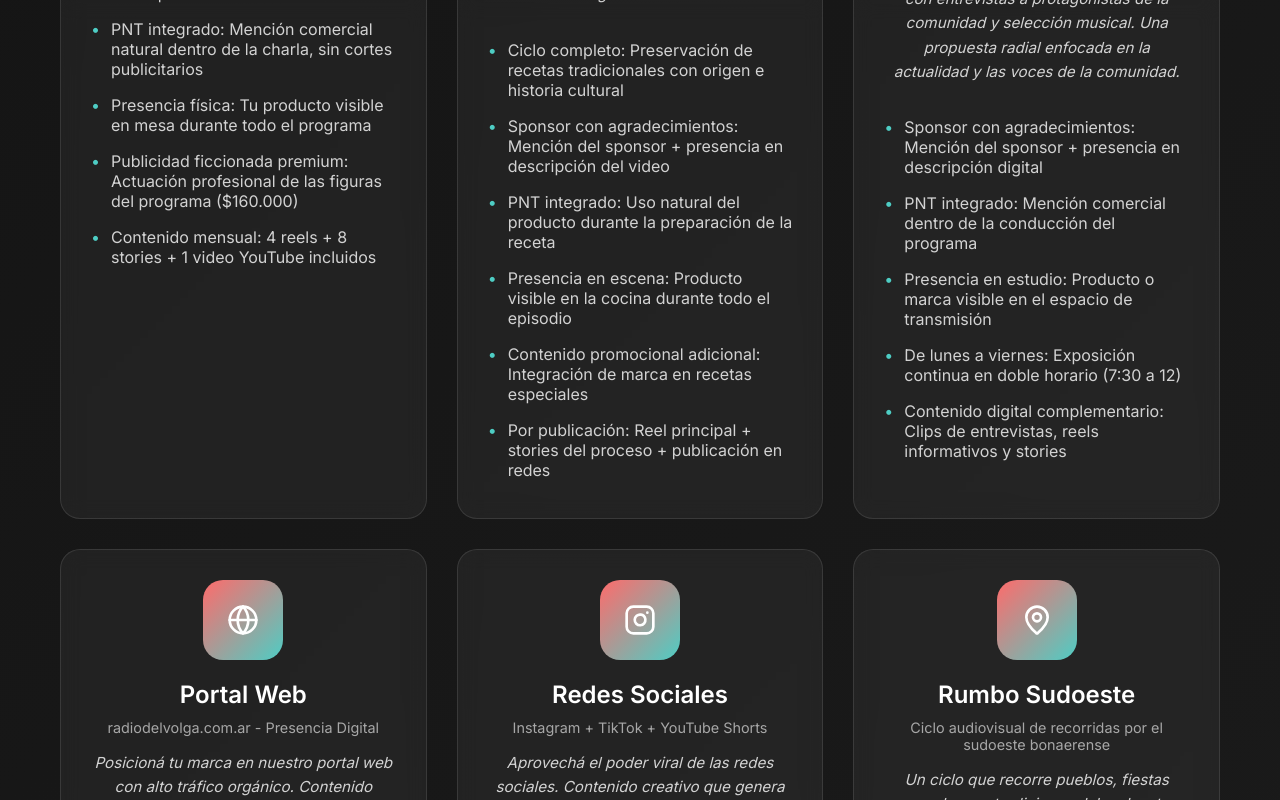
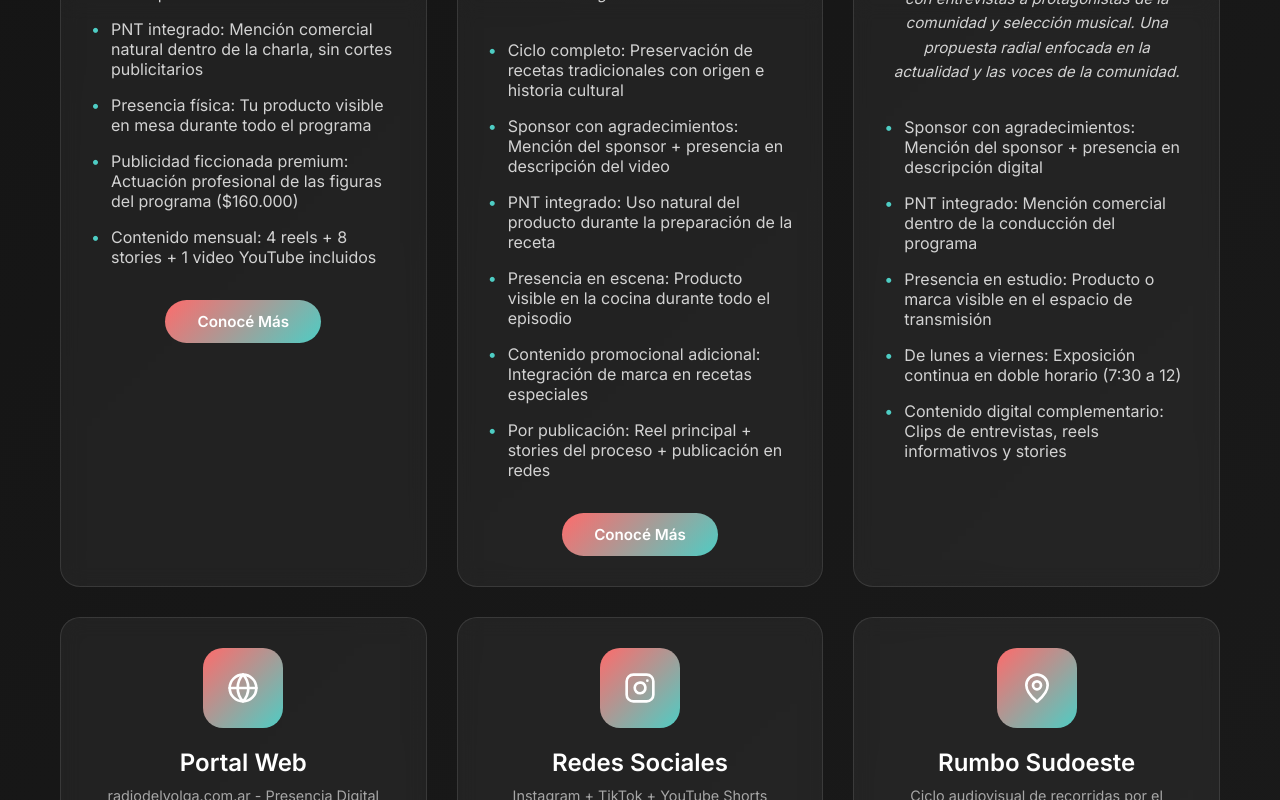
Before and after one commit to zendev2112/rdv-services, a React (Vite) app: page / in a window 1280 px wide. Shown: the part 3079-3879 px from the top of the page. Built offline with nearby package versions, Linux system fonts and the light colour scheme.

Commit message:
add buttons to LUC and RECETAS

```diff
--- a/src/App.css
+++ b/src/App.css
@@ -576,6 +576,24 @@ body {
     left: 0;
 }
 
+.service-cta-btn {
+    display: inline-block;
+    margin-top: 25px;
+    padding: 12px 32px;
+    background: linear-gradient(135deg, #ff6b6b, #4ecdc4);
+    border-radius: 50px;
+    color: white;
+    font-weight: 600;
+    font-size: 0.95rem;
+    text-decoration: none;
+    transition: opacity 0.2s ease, transform 0.2s ease;
+}
+
+.service-cta-btn:hover {
+    opacity: 0.85;
+    transform: translateY(-2px);
+}
+
 /* Packages Section */
 .packages-grid {
     display: grid;
--- a/src/components/Services.jsx
+++ b/src/components/Services.jsx
@@ -17,6 +17,7 @@ const Services = () => {
       subtitle: 'Programa Streaming Mensual Premium',
       description:
         'Nuestro programa estrella con Aqua, Claudio y Andy. Contenido exclusivo que genera conversación y engagement genuino con tu audiencia.',
+      href: 'https://rdv-ultima-cena.vercel.app',
       features: [
         'Sponsor con agradecimientos: Mención verbal + presencia en descripción del video',
         'PNT integrado: Mención comercial natural dentro de la charla, sin cortes publicitarios',
@@ -31,6 +32,7 @@ const Services = () => {
       subtitle: 'Cocina tradicional de los alemanes del Volga',
       description:
         'Un ciclo gastronómico dedicado a recuperar y volver a poner en circulación las recetas tradicionales de los alemanes del Volga en el sudoeste bonaerense. Strudel, kreppel, knödel, panes caseros y platos de campo que durante décadas se transmitieron de generación en generación.',
+      href: 'https://rdv-recetas-volga.vercel.app',
       features: [
         'Ciclo completo: Preservación de recetas tradicionales con origen e historia cultural',
         'Sponsor con agradecimientos: Mención del sponsor + presencia en descripción del video',
@@ -133,6 +135,16 @@ const Services = () => {
                   <li key={idx}>{feature}</li>
                 ))}
               </ul>
+              {service.href && (
+                <a
+                  href={service.href}
+                  target="_blank"
+                  rel="noopener noreferrer"
+                  className="service-cta-btn"
+                >
+                  Conocé Más
+                </a>
+              )}
             </motion.div>
           ))}
         </div>
```
